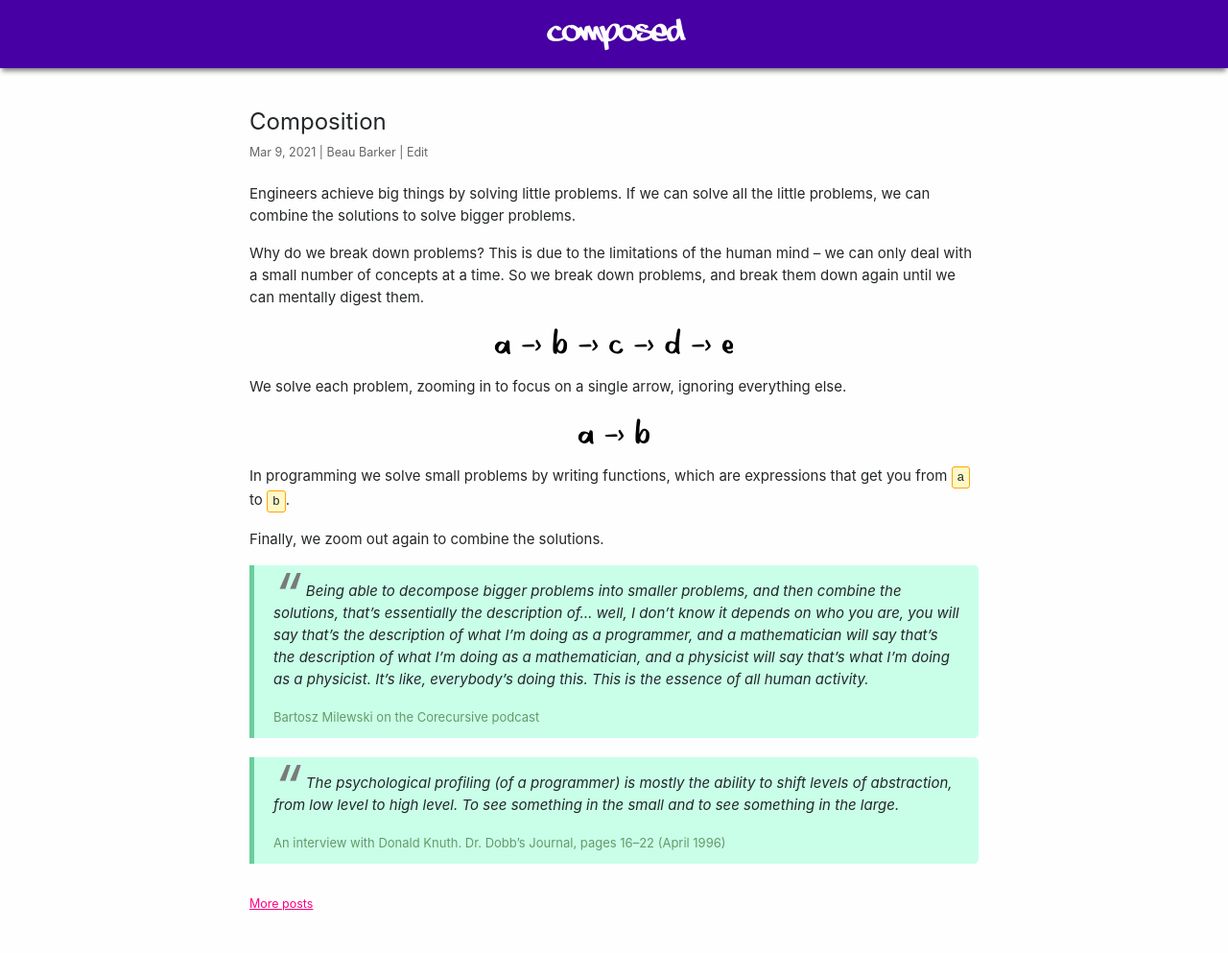
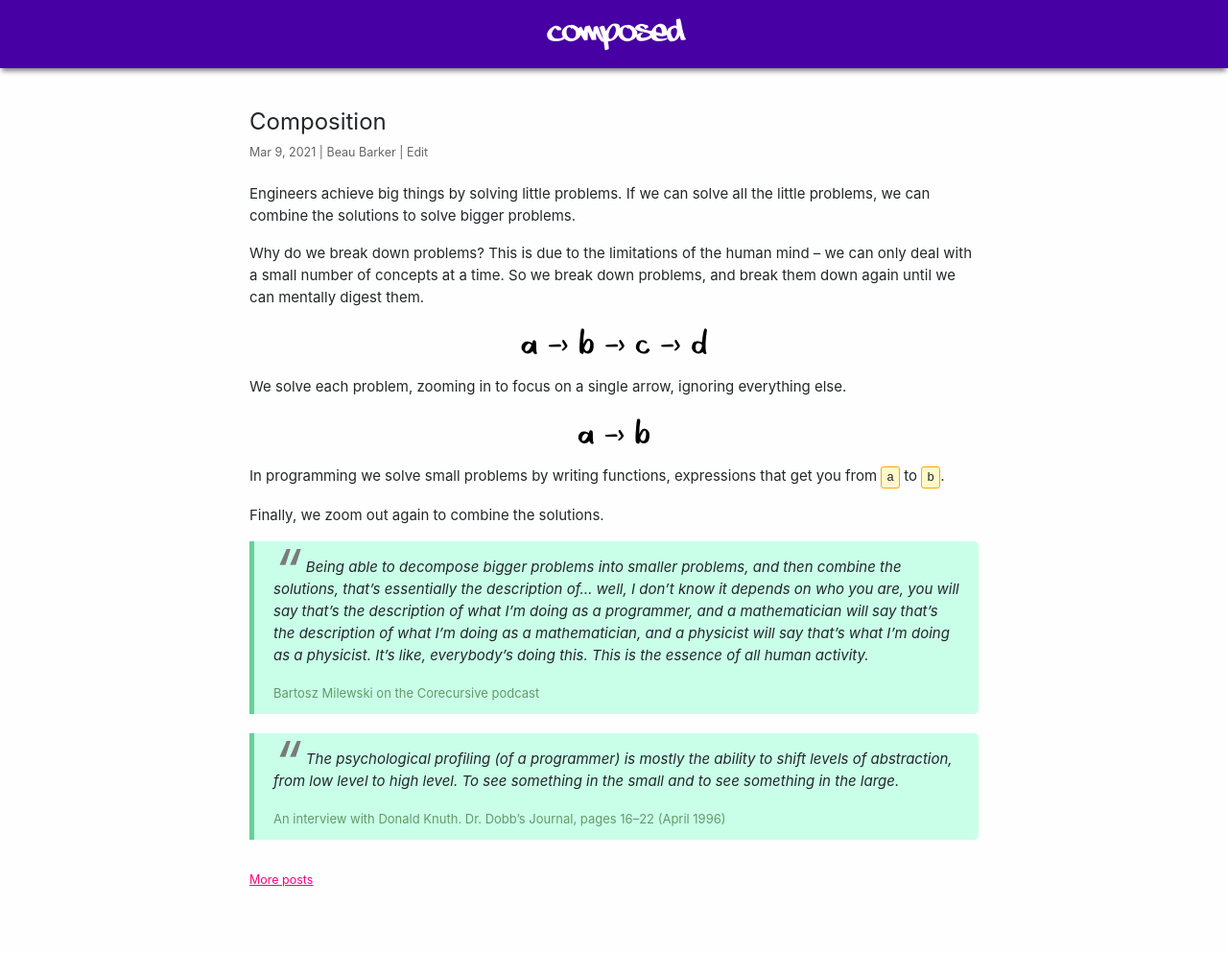
Before and after one commit to explodinglabs/explodinglabs.github.io, a Jekyll site: the page built from _posts/2021-03-09-composition.markdown, in a window 1280 px wide. Shown: the whole page at 96% size. Built offline with Jekyll 4.4.1, drawn with Linux system fonts in a browser that asks for light colours; after the commit the page ends 968 px from its top, so only the background shows below that.

Commit message:
Update composition post

```diff
--- a/_posts/2021-03-09-composition.markdown
+++ b/_posts/2021-03-09-composition.markdown
@@ -21,8 +21,8 @@ everything else.
 ![composition-full](/assets/composition-zoomed.png)
 {: refdef}
 
-In programming we solve small problems by writing functions, which are
-expressions that get you from `a` to `b`.
+In programming we solve small problems by writing functions, expressions that
+get you from `a` to `b`.
 
 Finally, we zoom out again to combine the solutions.
 
```
Also changed, not shown: assets/composition-full.png.
